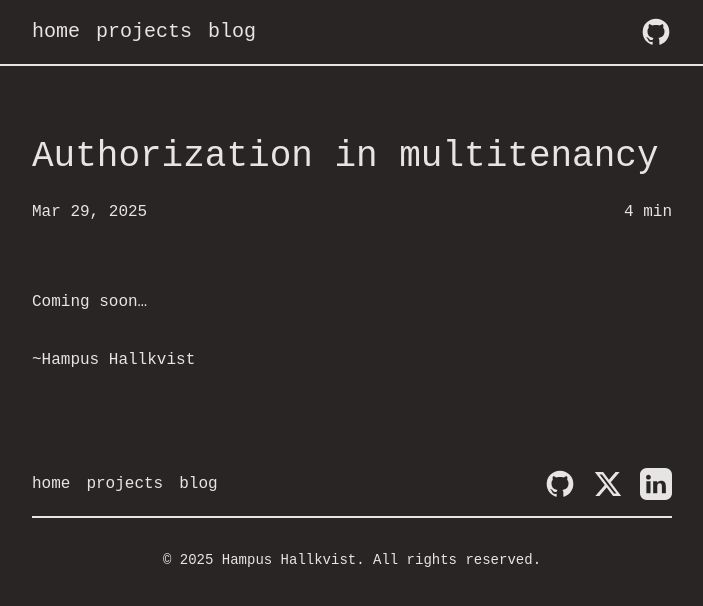
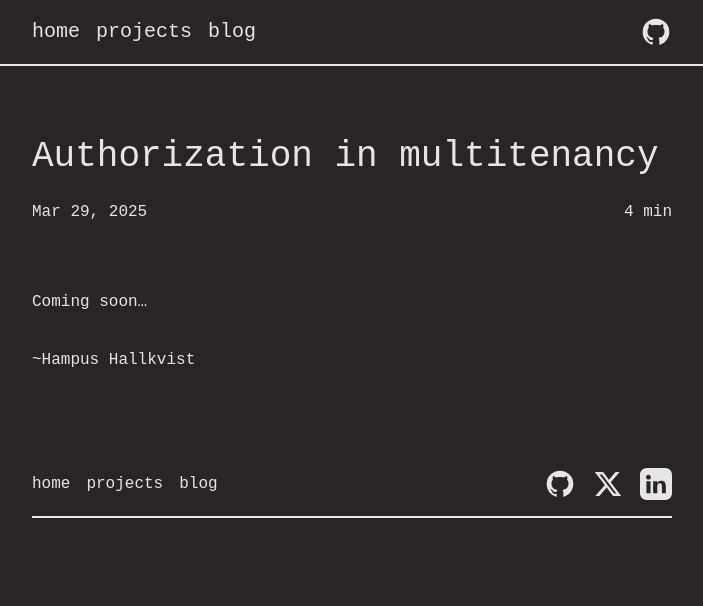
Before and after one commit to hampfh/Portfolio, an Astro site: page /blog/authorization-multitenancy in a window 1280 px wide. Shown: the whole page, without its empty margins (288-991 px from the left). Built offline with nearby package versions, Linux system fonts and the light colour scheme; Astro itself is replaced by a stand-in of ours; a web font is replaced by a local one.

Commit message:
fix: Remove footer copyright

```diff
--- a/src/components/Footer.astro
+++ b/src/components/Footer.astro
@@ -78,8 +78,4 @@ const year = date.getFullYear();
       </div>
     </div>
   </Section>
-  <p class="hampfh-text hampfh-transition text-center text-sm font-medium">
-    &copy; {year}
-    {GLOBAL.username}. All rights reserved.
-  </p>
 </footer>
```
